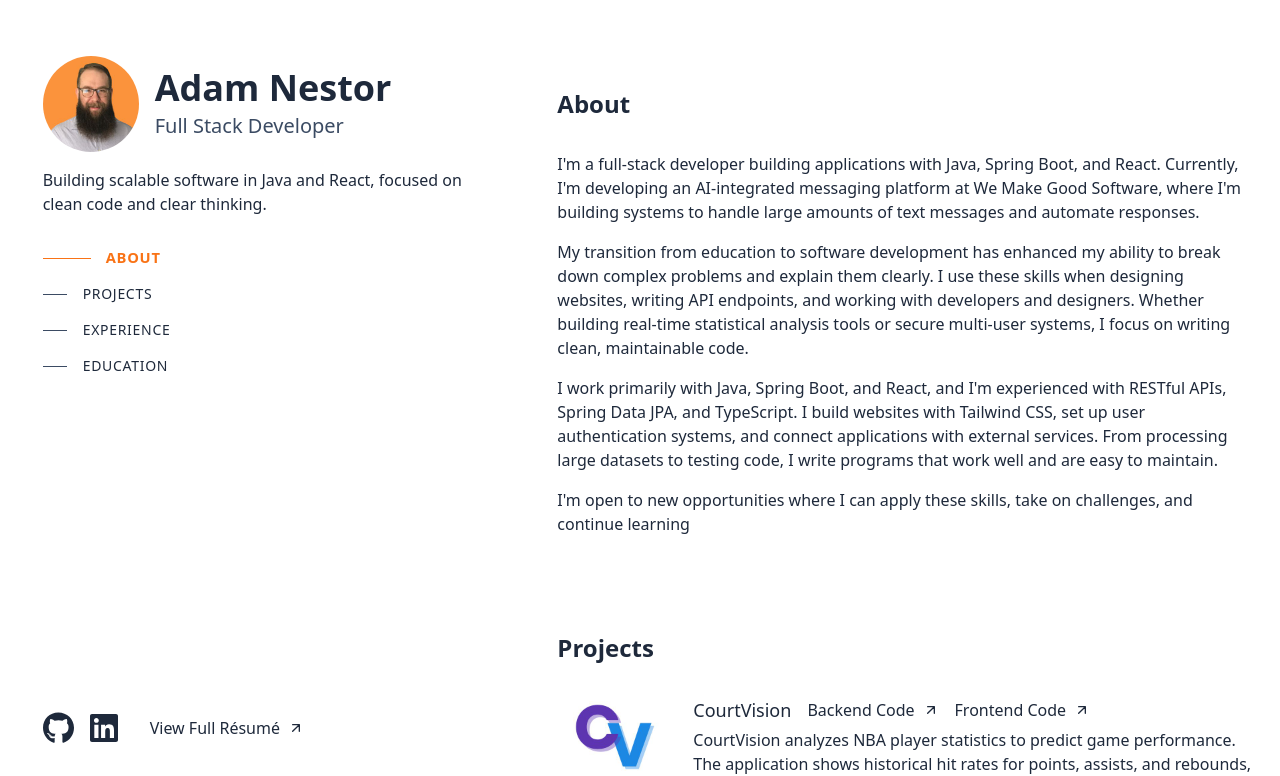
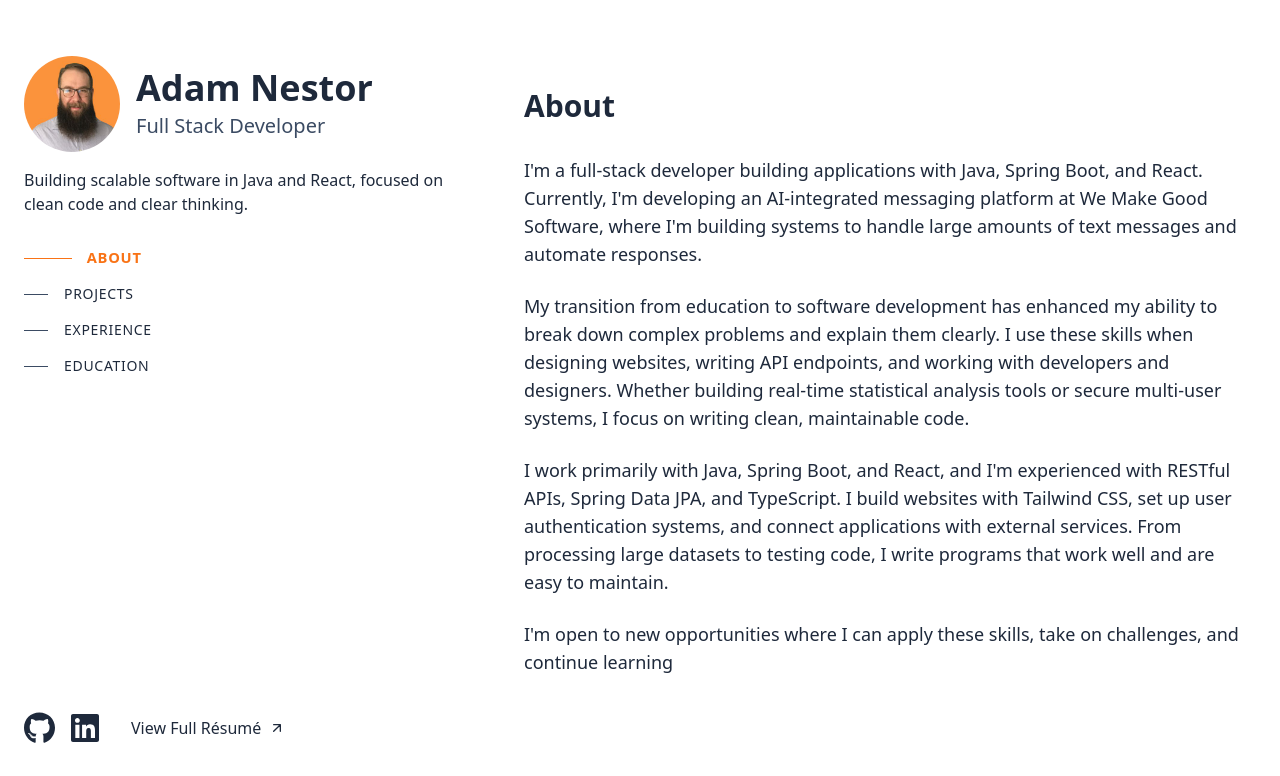
Before and after one commit to adamnestor/portfolio_v1, a React (Vite) app: page / in a window 1280 px wide. Shown: the top 776 px of the page. Built offline with nearby package versions, Linux system fonts and the light colour scheme.

Commit message:
fix responsiveness for larger screens and font size

```diff
--- a/src/components/layout/SplitLayout.tsx
+++ b/src/components/layout/SplitLayout.tsx
@@ -6,16 +6,16 @@ interface SplitLayoutProps {
 const SplitLayout: React.FC<SplitLayoutProps> = ({ leftPanel, rightPanel }) => {
   return (
     <div className="flex flex-col md:flex-row min-h-screen bg-background">
-      {/* Fixed Left Panel */}
-      <div className="w-full md:w-5/12 md:fixed md:h-screen bg-background p-6">
-        <div className="max-w-md mx-auto h-full flex flex-col justify-between">
+      {/* Fixed Left Panel - adjust width and add max-width */}
+      <div className="w-full md:w-[400px] lg:w-[500px] md:fixed md:h-screen bg-background p-6">
+        <div className="max-w-xl mx-auto h-full flex flex-col justify-between">
           {leftPanel}
         </div>
       </div>
 
-      {/* Right Panel with offset */}
-      <div className="w-full md:w-7/12 md:ml-[41.666667%] bg-background p-6">
-        <div className="max-w-3xl mx-auto">{rightPanel}</div>
+      {/* Right Panel - adjust margin and max-width */}
+      <div className="w-full md:ml-[400px] lg:ml-[500px] bg-background p-6">
+        <div className="max-w-4xl mx-auto">{rightPanel}</div>
       </div>
     </div>
   );
--- a/src/components/sections/RightPanel.tsx
+++ b/src/components/sections/RightPanel.tsx
@@ -6,8 +6,8 @@ const RightPanel = () => {
   return (
     <div className="pt-16">
       {/* About section */}
-      <section id="about" className="text-slate-dark text-base space-y-4 mb-24">
-        <h2 className="text-2xl font-semibold mb-8">About</h2>
+      <section id="about" className="text-slate-dark text-lg space-y-6 mb-24">
+        <h2 className="text-3xl font-semibold mb-8">About</h2>
         <p>
           I'm a full-stack developer building applications with Java, Spring
           Boot, and React. Currently, I'm developing an AI-integrated messaging
@@ -38,19 +38,19 @@ const RightPanel = () => {
 
       {/* Projects Section */}
       <section id="projects" className="mb-24">
-        <h2 className="text-2xl font-semibold mb-8">Projects</h2>
+        <h2 className="text-3xl font-semibold mb-8">Projects</h2>
         <ProjectList />
       </section>
 
       {/* Experience Section */}
       <section id="experience" className="mb-24">
-        <h2 className="text-2xl font-semibold mb-8">Experience</h2>
+        <h2 className="text-3xl font-semibold mb-8">Experience</h2>
         <ExperienceList />
       </section>
 
       {/* Education Section */}
       <section id="education" className="mb-24">
-        <h2 className="text-2xl font-semibold mb-8">Education</h2>
+        <h2 className="text-3xl font-semibold mb-8">Education</h2>
         <EducationList />
       </section>
     </div>
--- a/src/index.css
+++ b/src/index.css
@@ -1,6 +1,6 @@
 :root {
   font-family: Inter, system-ui, Avenir, Helvetica, Arial, sans-serif;
-  line-height: 1.5;
+  line-height: 1.6;
   font-weight: 400;
   color: #1e293b;
   background-color: #FFFFFF;
@@ -27,8 +27,8 @@ body {
 }
 
 h1 {
-  font-size: 3.2em;
-  line-height: 1.1;
+  font-size: 3.5em;
+  line-height: 1.2;
 }
 
 button {
@@ -61,3 +61,9 @@ button:focus-visible {
     background-color: #f9f9f9;
   }
 }
+
+@media (min-width: 1536px) {
+  :root {
+    font-size: 18px;
+  }
+}
```
